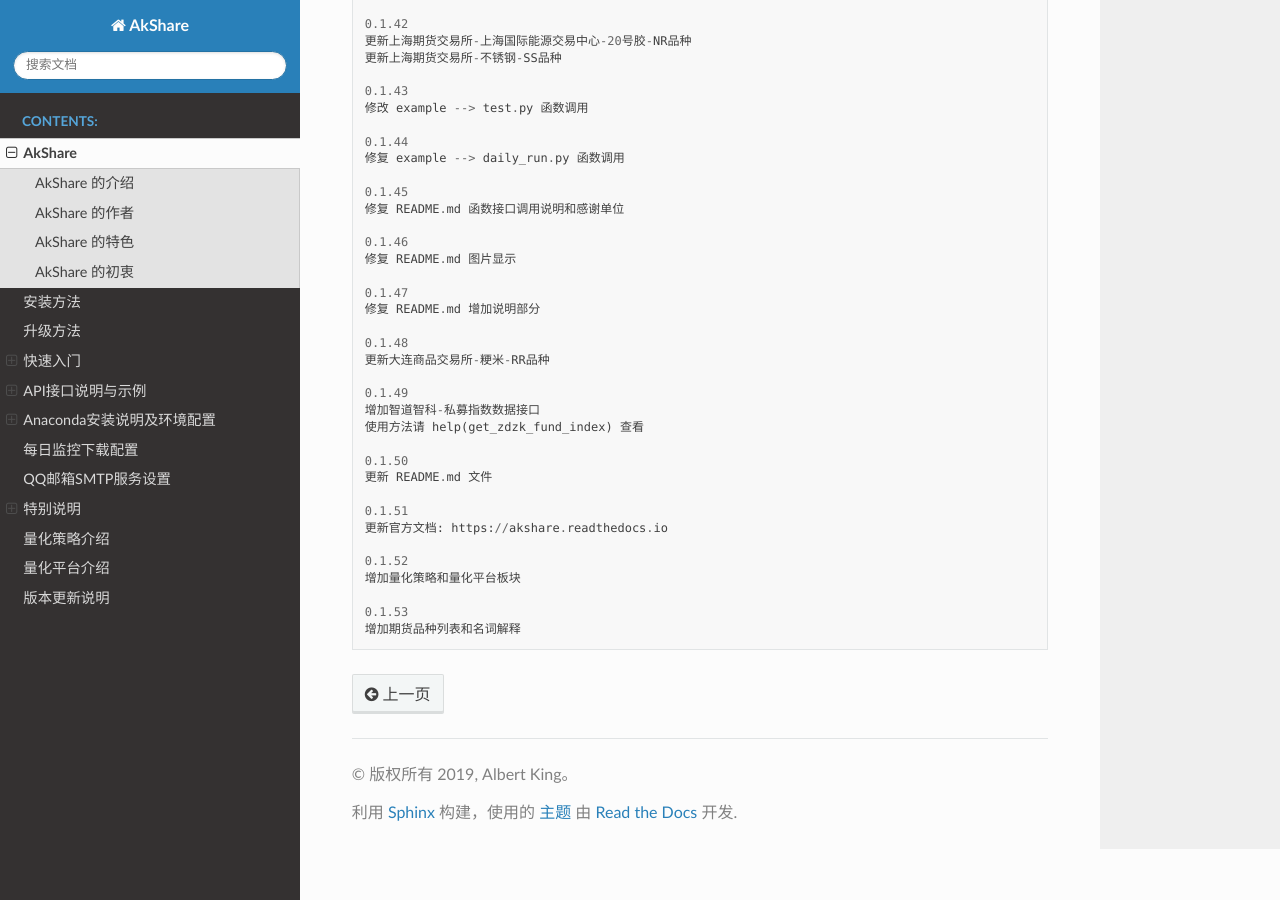
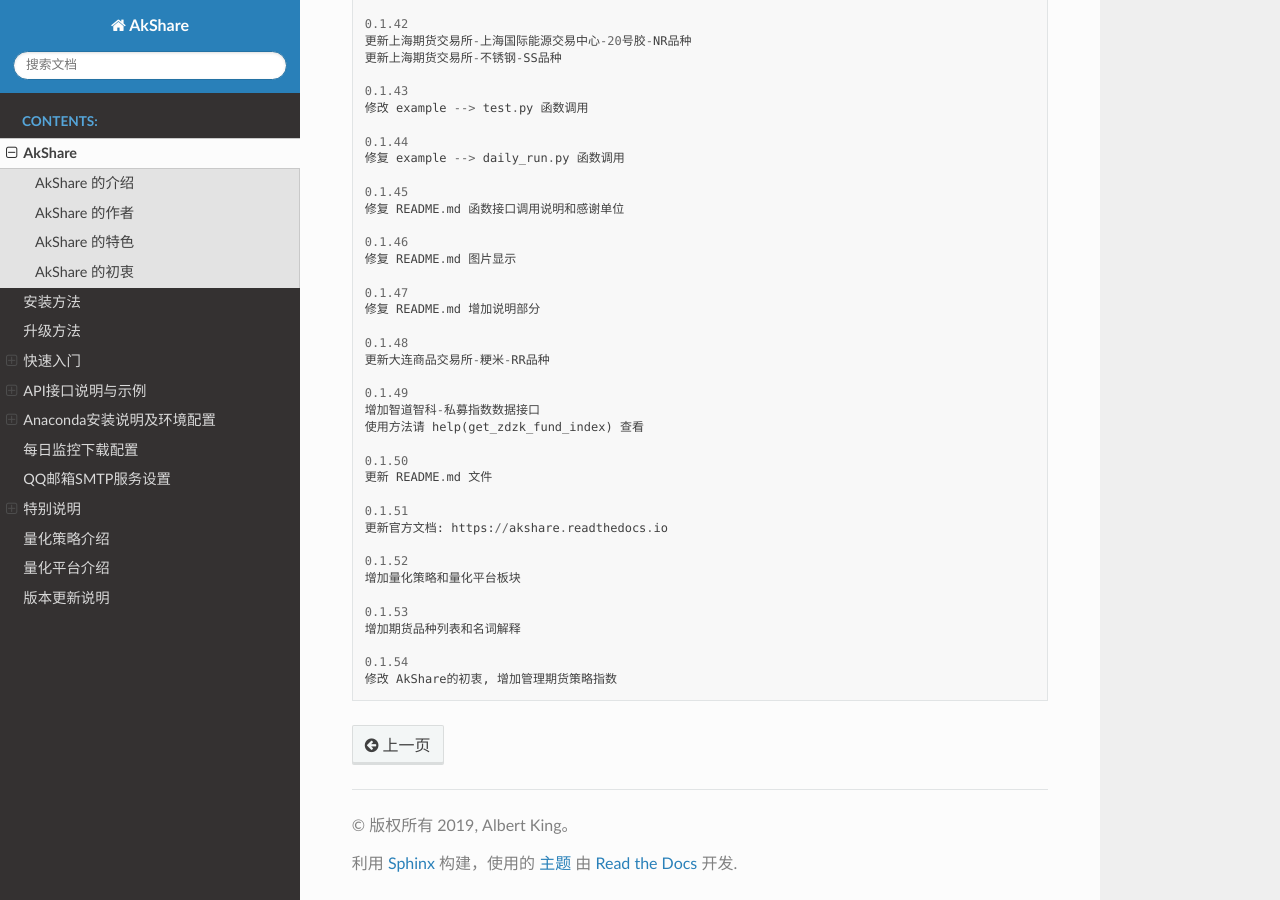
Before and after one commit to akfamily/akshare, a Sphinx documentation site: the page built from docs/source/README.md, in a window 1280 px wide and 900 px high, scrolled down 22948 px. Built offline with Sphinx 7.4.7 and the Read the Docs theme 2.0.0, drawn with Linux system fonts in a browser that asks for light colours.

Commit message:
update character error

````diff
--- a/akshare/__init__.py
+++ b/akshare/__init__.py
@@ -96,9 +96,11 @@
 增加量化策略和量化平台板块
 0.1.53
 增加期货品种列表和名词解释
+0.1.54
+修改 AkShare的初衷, 增加管理期货策略指数
 """
 
-__version__ = '0.1.53'
+__version__ = '0.1.54'
 __author__ = 'Albert King'
 
 """
--- a/docs/source/README.md
+++ b/docs/source/README.md
@@ -744,4 +744,7 @@
 
 0.1.53
 增加期货品种列表和名词解释
+
+0.1.54
+修改 AkShare的初衷, 增加管理期货策略指数
 ```
````
Also changed, not shown: README.md (+3 -0 lines).
